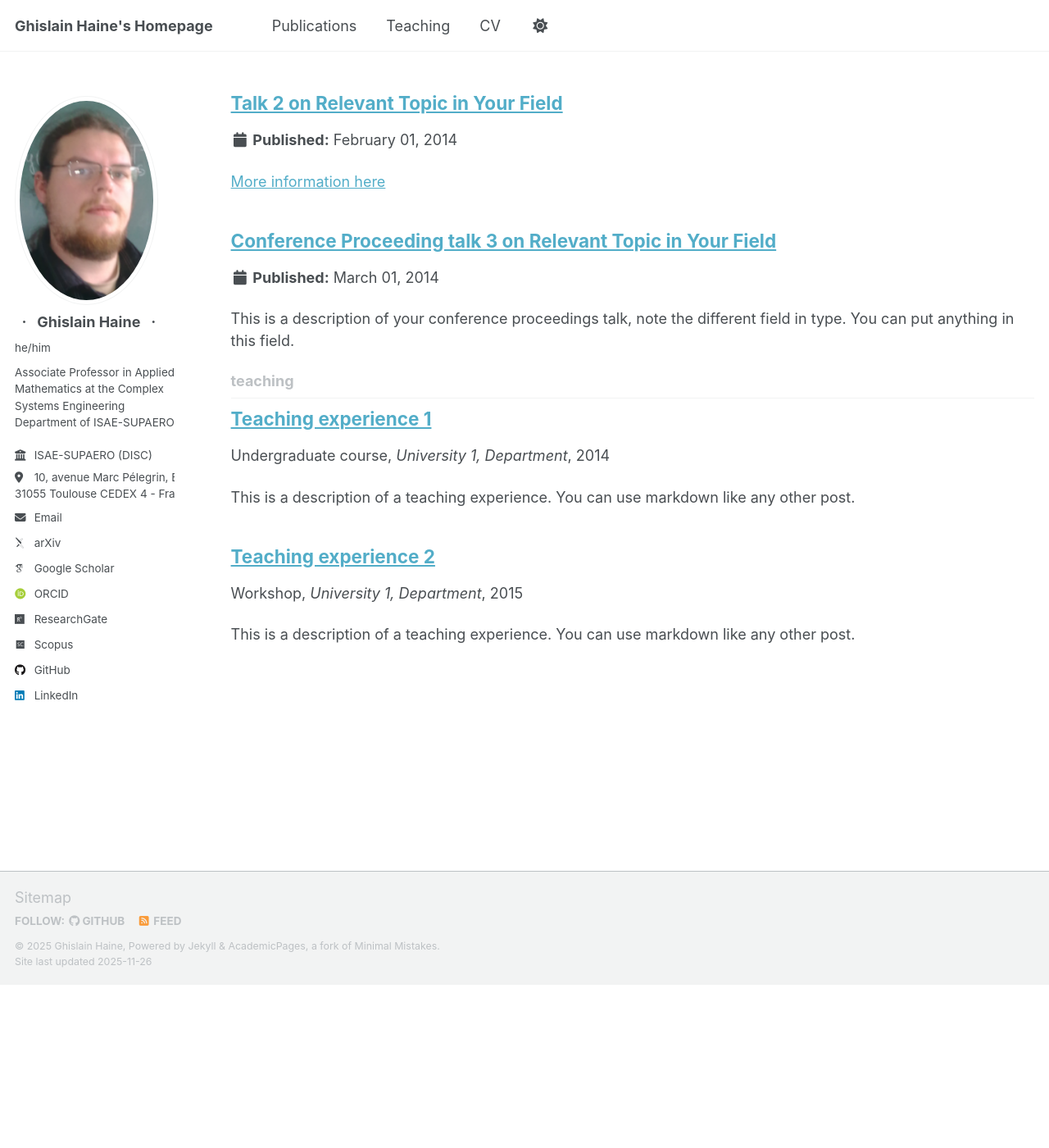
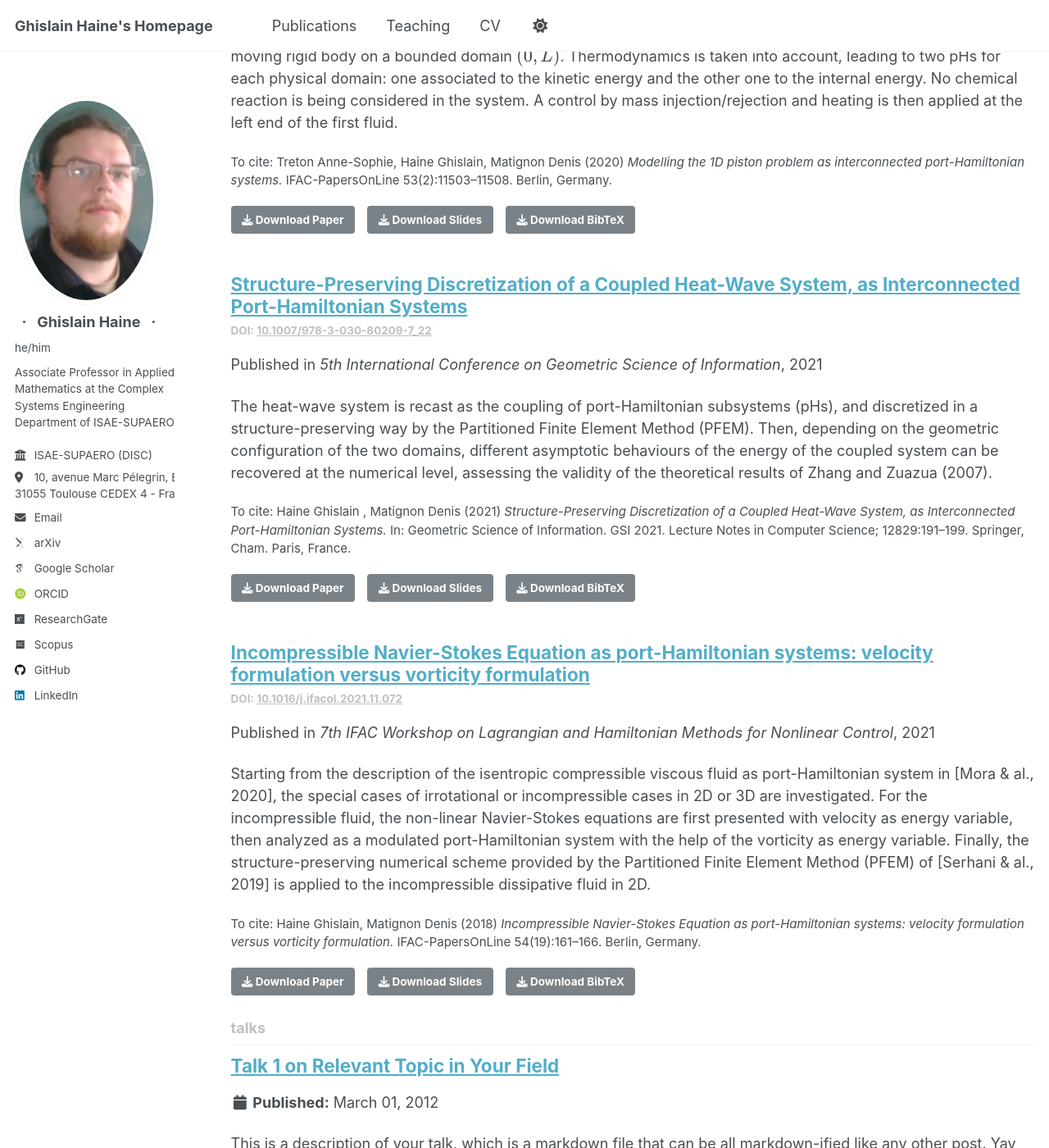
Before and after one commit to g-haine/g-haine.github.io, a Jekyll site: the page built from _pages/collection-archive.html, in a window 1280 px wide and 1400 px high, scrolled down 9806 px. Shown: the whole window at 82% size. Built offline with Jekyll 4.4.1, drawn with Linux system fonts in a browser that asks for light colours; some web fonts are replaced; a script that is not in the unit is left out; before the commit the page ends 11007 px from its top, so only the background shows below that; some of the changed text lies outside the part shown.

Commit message:
Continue content

```diff
--- a/_layouts/single.html
+++ b/_layouts/single.html
@@ -50,7 +50,7 @@ layout: default
       <section class="page__content" itemprop="text">
         {{ content }}
         {% if page.citation %}
-          <p style="font-size: smaller">To cite: {{ page.citation }}</p>
+          <p style="font-size: smaller"><i>To cite this paper</i>:</br> {{ page.citation }}</p>
         {% endif %}
 
         {% if page.link %}
--- /dev/null
+++ b/_publications/2018-06-18-conf-IUTAM.md
@@ -0,0 +1,14 @@
+---
+title: "Numerical Simulation on a Fixed Mesh for the Feedback Stabilization of a Fluid–Structure Interaction System with a Structure Given by a Finite Number of Parameters"
+collection: publications
+category: conferences
+permalink: /publication/2018-06-18-conf-IUTAM
+date: 2018-06-18
+venue: "IUTAM Symposium on Critical Flow Dynamics involving Moving/Deformable Structures with Design applications"
+bibtexurl: /files/bibtex/2018-IUTAM.bib
+paperurl: /files/proceedings/2018-IUTAM.pdf
+citation: "Delay Guillaume, Ervedoza Sylvain, Fournié Michel, Haine Ghislain (2021) <i>Numerical Simulation on a Fixed Mesh for the Feedback Stabilization of a Fluid–Structure Interaction System with a Structure Given by a Finite Number of Parameters.</i> In: Advances in Critical Flow Dynamics Involving Moving/Deformable Structures with Design Applications. Notes on Numerical Fluid Mechanics and Multidisciplinary Design; 147:195–211. Springer, Cham. Santorini, Greece."
+doi: "10.1007/978-3-030-55594-8_19"
+---
+
+We study the numerical approximation of a 2d fluid–structure interaction problem stabilizing the fluid flow around an unstable stationary solution in presence of boundary perturbations. The structure is governed by a finite number of parameters and a feedback control law acts on their accelerations. The existence of strong solutions and the stabilization of this fluid–structure system were recently studied in Delay (2018). The present work is dedicated to the numerical simulation of the problem using a fictitious domain method based on extended Finite Element Fournié and Lozinski (2018). The originality of the present work is to propose efficient numerical tools that can be extended in a simple manner to any fluid-structure control simulation. Numerical tests are given and the stabilization at an exponential decay rate is observed for small enough initial perturbations.
--- /dev/null
+++ b/_publications/2021-07-21-conf-GSI.md
@@ -0,0 +1,15 @@
+---
+title: "Structure-Preserving Discretization of a Coupled Heat-Wave System, as Interconnected Port-Hamiltonian Systems"
+collection: publications
+category: conferences
+permalink: /publication/2021-07-21-conf-GSI
+date: 2021-07-21
+venue: "5th International Conference on Geometric Science of Information"
+bibtexurl: /files/bibtex/2021-GSI.bib
+slidesurl: /files/slides/2021-GSI.pdf
+paperurl: /files/proceedings/2021-GSI.pdf
+citation: "Haine Ghislain , Matignon Denis (2021) <i>Structure-Preserving Discretization of a Coupled Heat-Wave System, as Interconnected Port-Hamiltonian Systems.</i> In: Geometric Science of Information. GSI 2021. Lecture Notes in Computer Science; 12829:191–199. Springer, Cham. Paris, France."
+doi: "10.1007/978-3-030-80209-7_22"
+---
+
+The heat-wave system is recast as the coupling of port-Hamiltonian subsystems (pHs), and discretized in a structure-preserving way by the Partitioned Finite Element Method (PFEM). Then, depending on the geometric configuration of the two domains, different asymptotic behaviours of the energy of the coupled system can be recovered at the numerical level, assessing the validity of the theoretical results of Zhang and Zuazua (2007).
--- /dev/null
+++ b/_publications/2021-10-11-conf-LHMNC.md
@@ -0,0 +1,15 @@
+---
+title: "Incompressible Navier-Stokes Equation as port-Hamiltonian systems: velocity formulation versus vorticity formulation"
+collection: publications
+category: conferences
+permalink: /publication/2021-10-11-conf-LHMNC
+date: 2021-10-11
+venue: "7th IFAC Workshop on Lagrangian and Hamiltonian Methods for Nonlinear Control"
+bibtexurl: /files/bibtex/2021-LHMNC.bib
+slidesurl: /files/slides/2021-LHMNC.pdf
+paperurl: /files/proceedings/2021-LHMNC.pdf
+citation: "Haine Ghislain, Matignon Denis (2018) <i>Incompressible Navier-Stokes Equation as port-Hamiltonian systems: velocity formulation versus vorticity formulation.</i> IFAC-PapersOnLine 54(19):161–166. Berlin, Germany."
+doi: "10.1016/j.ifacol.2021.11.072"
+---
+
+Starting from the description of the isentropic compressible viscous fluid as port-Hamiltonian system in [Mora & al., 2020], the special cases of irrotational or incompressible cases in 2D or 3D are investigated. For the incompressible fluid, the non-linear Navier-Stokes equations are first presented with velocity as energy variable, then analyzed as a modulated port-Hamiltonian system with the help of the vorticity as energy variable. Finally, the structure-preserving numerical scheme provided by the Partitioned Finite Element Method (PFEM) of [Serhani & al., 2019] is applied to the incompressible dissipative fluid in 2D.
--- /dev/null
+++ b/files/bibtex/2018-IUTAM.bib
@@ -0,0 +1,11 @@
+@inbook{Delay_2021,
+  title = {{Numerical Simulation on a Fixed Mesh for the Feedback Stabilization of a Fluid–Structure Interaction System with a Structure Given by a Finite Number of Parameters}},
+  ISBN = {9783030555948},
+  ISSN = {1860-0824},
+  DOI = {10.1007/978-3-030-55594-8_19},
+  booktitle = {Advances in Critical Flow Dynamics Involving Moving/Deformable Structures with Design Applications},
+  publisher = {Springer International Publishing},
+  author = {Delay, G. and Ervedoza, S. and Fournié, M. and Haine, G.},
+  year = {2021},
+  pages = {195--211}
+}
--- /dev/null
+++ b/files/bibtex/2021-GSI.bib
@@ -0,0 +1,11 @@
+@inbook{Haine_2021,
+  title = {{Structure-Preserving Discretization of a Coupled Heat-Wave System, as Interconnected Port-Hamiltonian Systems}},
+  ISBN = {9783030802097},
+  ISSN = {1611-3349},
+  DOI = {10.1007/978-3-030-80209-7_22},
+  booktitle = {Geometric Science of Information},
+  publisher = {Springer International Publishing},
+  author = {Haine, Ghislain and Matignon, Denis},
+  year = {2021},
+  pages = {191--199}
+}
--- /dev/null
+++ b/files/bibtex/2021-LHMNC.bib
@@ -0,0 +1,12 @@
+@article{Haine_2021,
+  title = {{Incompressible Navier-Stokes Equation as port-Hamiltonian systems: velocity formulation versus vorticity formulation}},
+  volume = {54},
+  ISSN = {2405-8963},
+  DOI = {10.1016/j.ifacol.2021.11.072},
+  number = {19},
+  journal = {IFAC-PapersOnLine},
+  publisher = {Elsevier BV},
+  author = {Haine, Ghislain and Matignon, Denis},
+  year = {2021},
+  pages = {161--166}
+}
```
Also changed, not shown: 5 other files.
